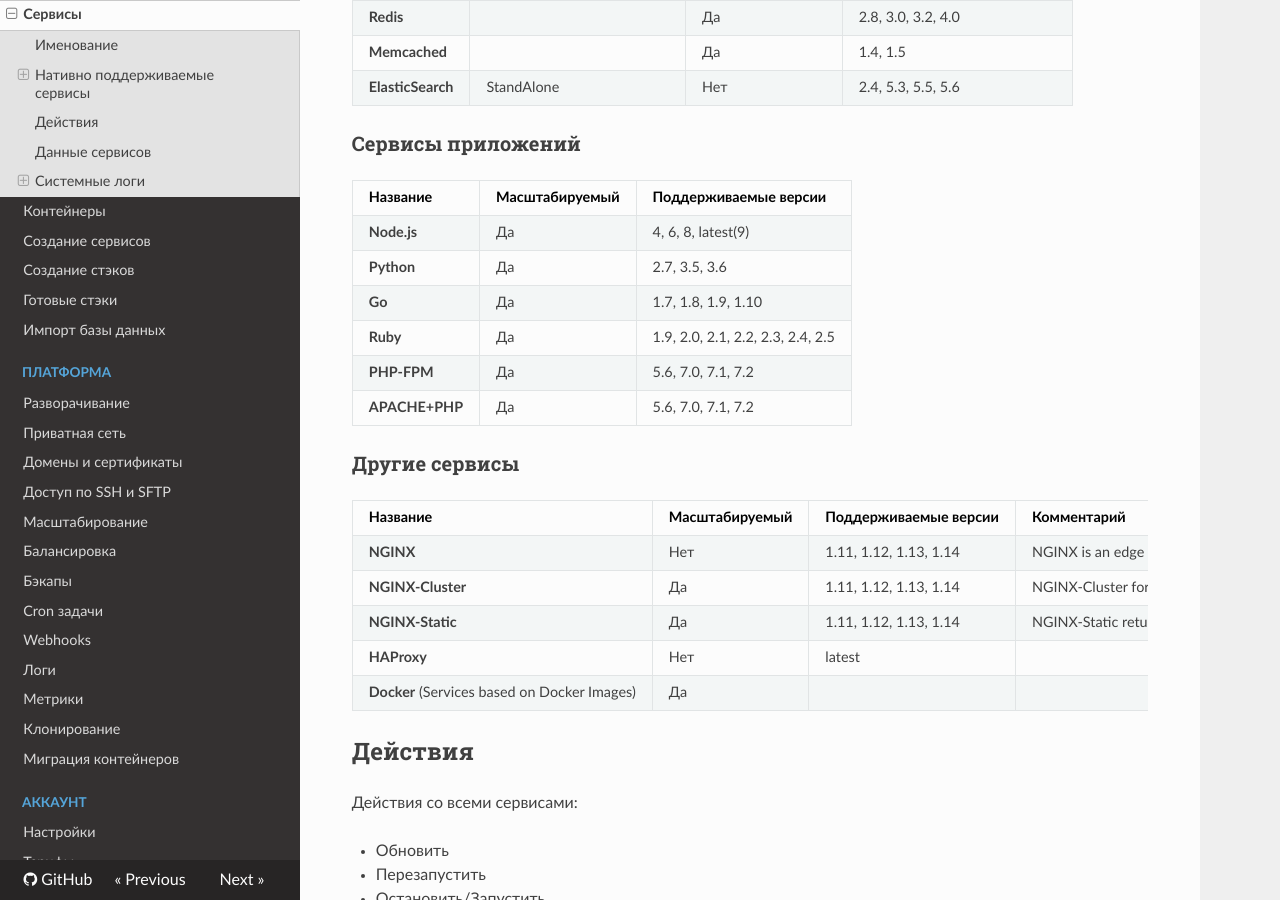
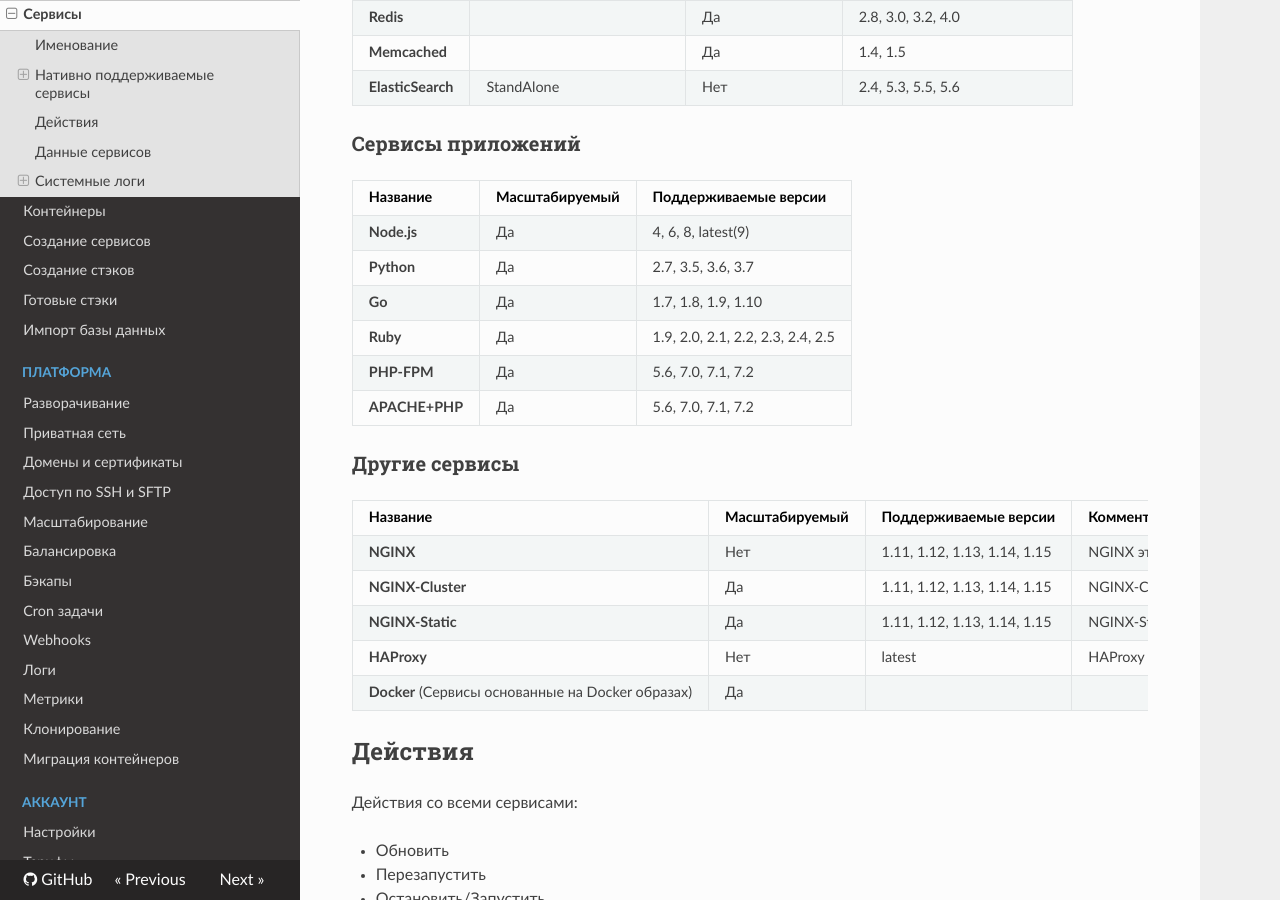
Before and after one commit to d2cio/docs-ru, an MkDocs documentation site: the page built from docs/getting-started/services.md, in a window 1280 px wide and 900 px high, scrolled down 1096 px. Built offline with MkDocs 1.6.1, drawn with Linux system fonts in a browser that asks for light colours; nearby versions of some CDN libraries; old or Windows-style settings are respelled for this version of MkDocs.

Commit message:
edited services page

```diff
--- a/docs/getting-started/services.md
+++ b/docs/getting-started/services.md
@@ -33,7 +33,7 @@ D2C запускает ваши сервисы/приложения внутри
 Название       | Масштабируемый | Поддерживаемые версии
 :------------- | :------------- | :--------------------------------
 **Node.js**    | Да             | 4, 6, 8, latest(9)
-**Python**     | Да             | 2.7, 3.5, 3.6
+**Python**     | Да             | 2.7, 3.5, 3.6, 3.7
 **Go**         | Да             | 1.7, 1.8, 1.9, 1.10
 **Ruby**       | Да             | 1.9, 2.0, 2.1, 2.2, 2.3, 2.4, 2.5
 **PHP-FPM**    | Да             | 5.6, 7.0, 7.1, 7.2
@@ -43,11 +43,11 @@ D2C запускает ваши сервисы/приложения внутри
 
 Название                                     | Масштабируемый | Поддерживаемые версии  | Комментарий
 :------------------------------------------- | :------------- | :--------------------- | :-----------------------------------------------------------------------------------------------------------------------------------------------------
-**NGINX**                                    | Нет            | 1.11, 1.12, 1.13, 1.14 | NGINX is an edge service for serving on top of stack. It can generate free [TSL certificates](/platform/domains-and-certificates/) (by Let's Encrypt).
-**NGINX-Cluster**                            | Да             | 1.11, 1.12, 1.13, 1.14 | NGINX-Cluster for cases when your application does not return static files or you need to serve more than one PHP-FPM container.
-**NGINX-Static**                             | Да             | 1.11, 1.12, 1.13, 1.14 | NGINX-Static returns static files (HTML, JS, CSS, images, etc.). It cannot serve other services.
-**HAProxy**                                  | Нет            | latest
-**Docker** (Services based on Docker Images) | Да
+**NGINX**                                    | Нет            | 1.11, 1.12, 1.13, 1.14, 1.15 | NGINX это edge сервис (веб-сервер), может обслуживать несколько сервисов, в том числе из разных проектов. Может генерировать бесплатные [TSL сертификаты](/platform/domains-and-certificates/) (by Let's Encrypt).
+**NGINX-Cluster**                            | Да             | 1.11, 1.12, 1.13, 1.14, 1.15 | NGINX-Cluster используется для случаев, когда требуется обслуживать более одного PHP-FPM контейнера. [Пример](https://263301.selcdn.ru/d2c-content/2017/10/2017-10-25_03h56_09.png).
+**NGINX-Static**                             | Да             | 1.11, 1.12, 1.13, 1.14, 1.15 | NGINX-Static Возвращает статические файлы (HTML, JS, CSS, images, etc.). It cannot serve other services.
+**HAProxy**                                  | Нет            | latest                       | HAProxy - [балансировщик](/platform/balancing/). Может выступать в роли edge сервиса и генерировать [TSL сертификаты](/platform/domains-and-certificates/)
+**Docker** (Сервисы основанные на Docker образах) | Да
 
 ## Действия
 
```
